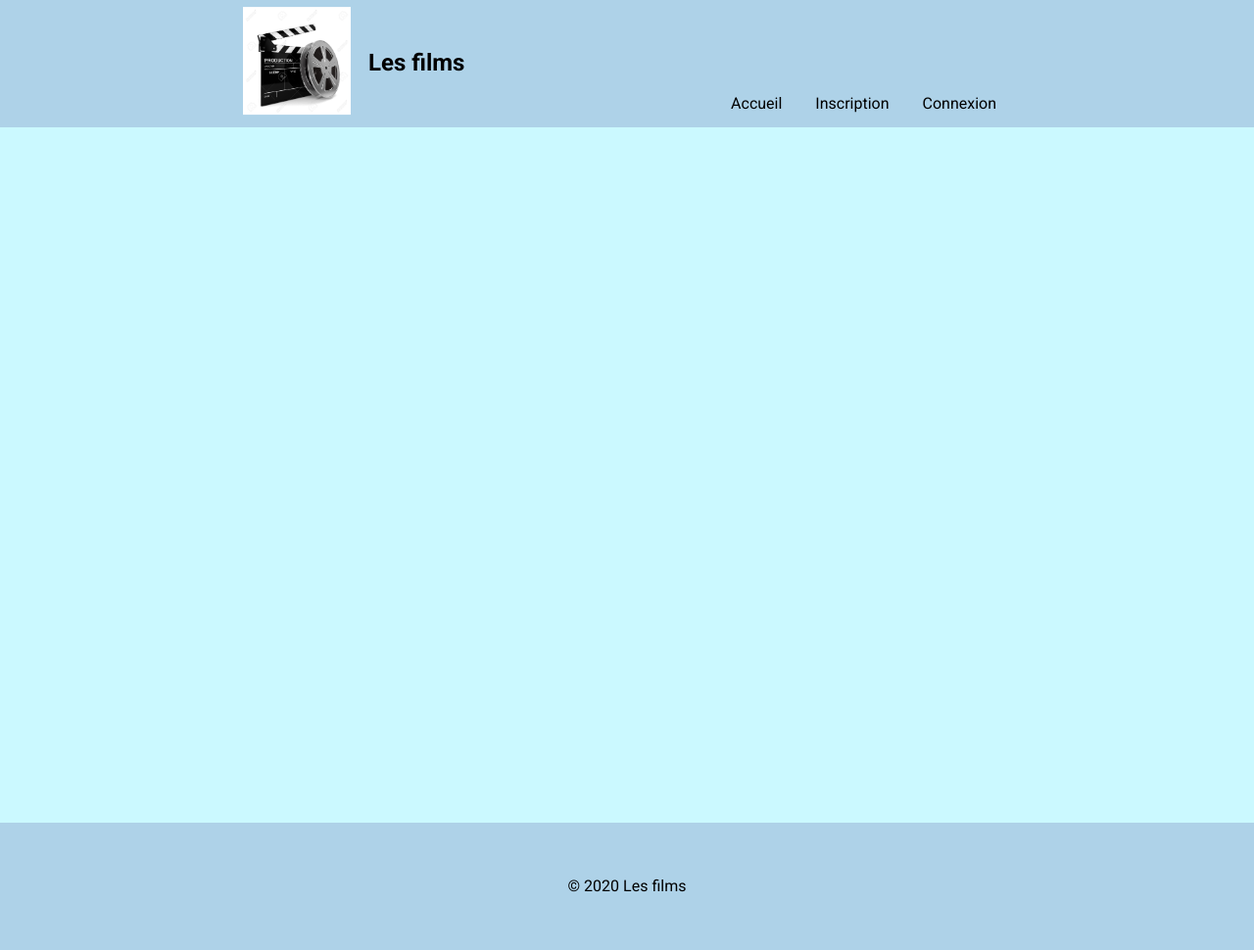
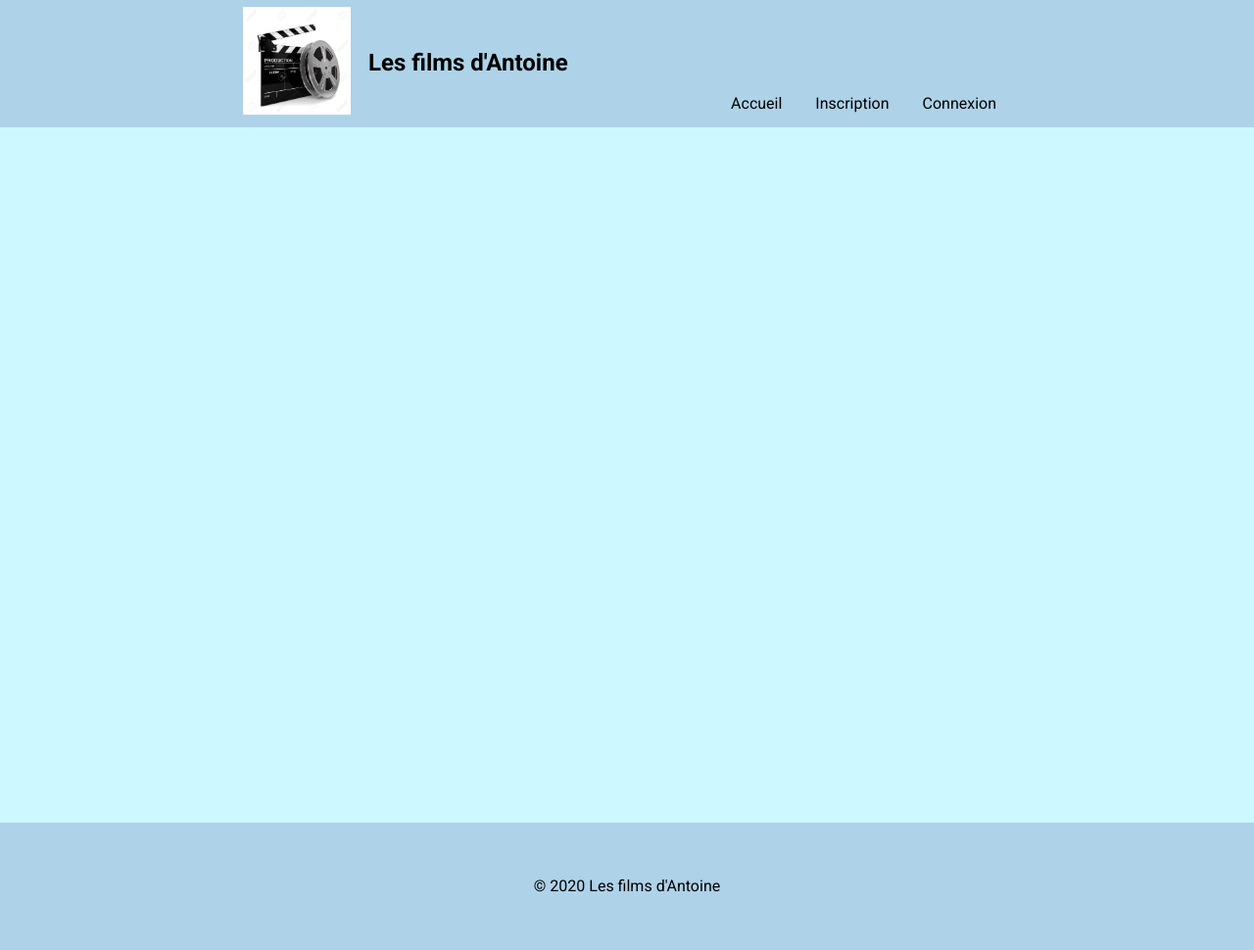
Before and after one commit to pmontury/films, a PHP site: page /php-phil/ in a window 1280 px wide. Shown: the whole page at 98% size. Run offline with PHP 8.4, Linux system fonts and the light colour scheme.

Commit message:
header footer css

```diff
--- a/inc/footer.php
+++ b/inc/footer.php
@@ -1,7 +1,7 @@
 <!-- Fin corps -->
       <footer>
          <div class="wrap position">
-            <p>&copy; <?= date('Y'); ?> Les films </p>
+            <p>&copy; <?= date('Y'); ?> Les films d'Antoine</p>
          </div>
       </footer>
       <!-- Pour le javascript  -->
--- a/inc/header.php
+++ b/inc/header.php
@@ -4,7 +4,7 @@
          <img src="asset/img/bobine.jpg" alt="bobine de film">
       </div>
       <div class="titre">
-         <p>Les films</p>
+         <p>Les films d'Antoine</p>
       </div>
       <nav>
          <ul>
```
